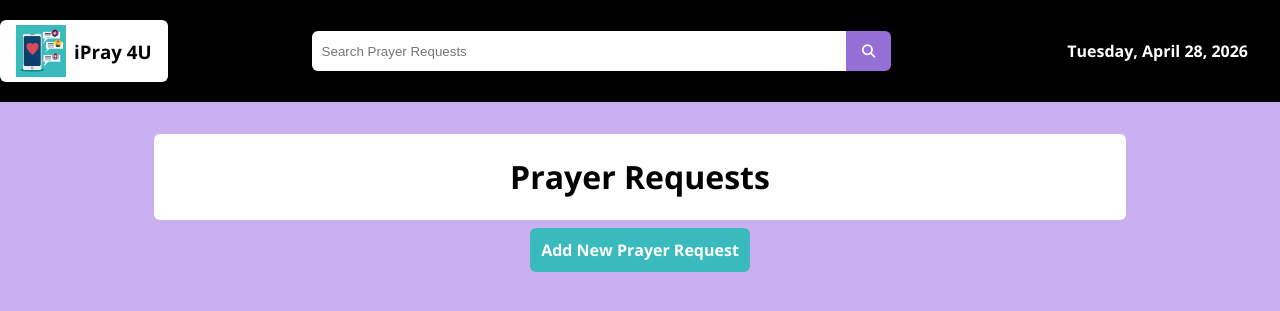
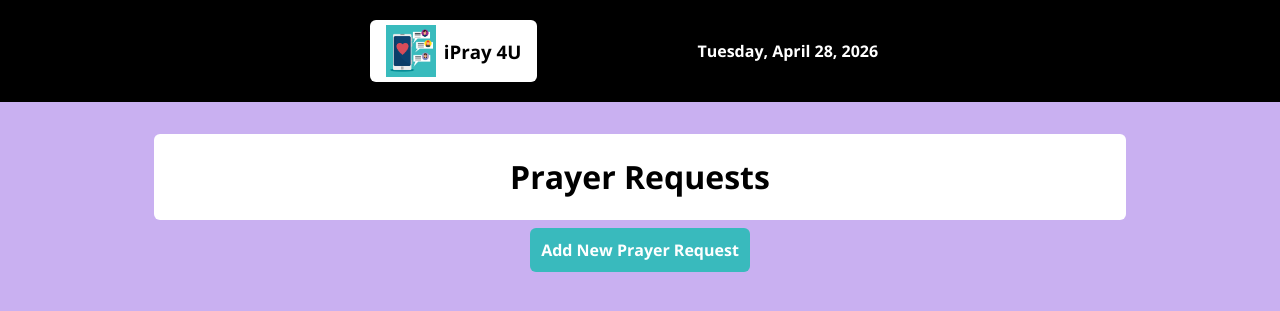
Before and after one commit to ijeoma-arisa/iPRAY-4U-app, a Python web app: template templates/prayer-requests.html in a window 1280 px wide. Shown: the top 311 px of the page. Run offline with Jinja, Linux system fonts and the light colour scheme; the template is opened without the code that fills it, so the values that code supplies are empty; some libraries are stand-ins or nearby versions.

Commit message:
Removed search bar

```diff
--- a/static/css/components.css
+++ b/static/css/components.css
@@ -140,38 +140,6 @@ textarea {
   width: 50px;
 }
 
-.nav-search {
-  display: flex;
-  flex: 1;
-  max-width: 700px;
-  margin: 0 1rem;
-  border-radius: 6px;
-  overflow: hidden;
-  height: 40px;
-  flex-shrink: 0;
-}
-
-.nav-search input {
-  flex: 1;
-  border: none;
-  padding: 0 10px;
-  overflow: hidden;
-  outline: none;
-}
-
-.nav-search button {
-  background-color: var(--main-purple);
-  color: white;
-  border: none;
-  width: 45px;
-  cursor: pointer;
-  transition: background-color 0.3s ease;
-}
-
-.nav-search button:hover{
-  background-color: var(--darker-purple);
-}
-
 .nav-links {
   list-style: none;
   display: flex;
--- a/templates/prayer-requests.html
+++ b/templates/prayer-requests.html
@@ -25,11 +25,6 @@
               <h3>iPray 4U</h3>
           </div>
         </a>
-
-        <div class="nav-search">
-          <input type="text" placeholder="Search Prayer Requests"/>
-          <button><i class="fa fa-search"></i></button>
-        </div>
 
         <ul class="nav-links">
           <li class="current-date-js"></li>
```
